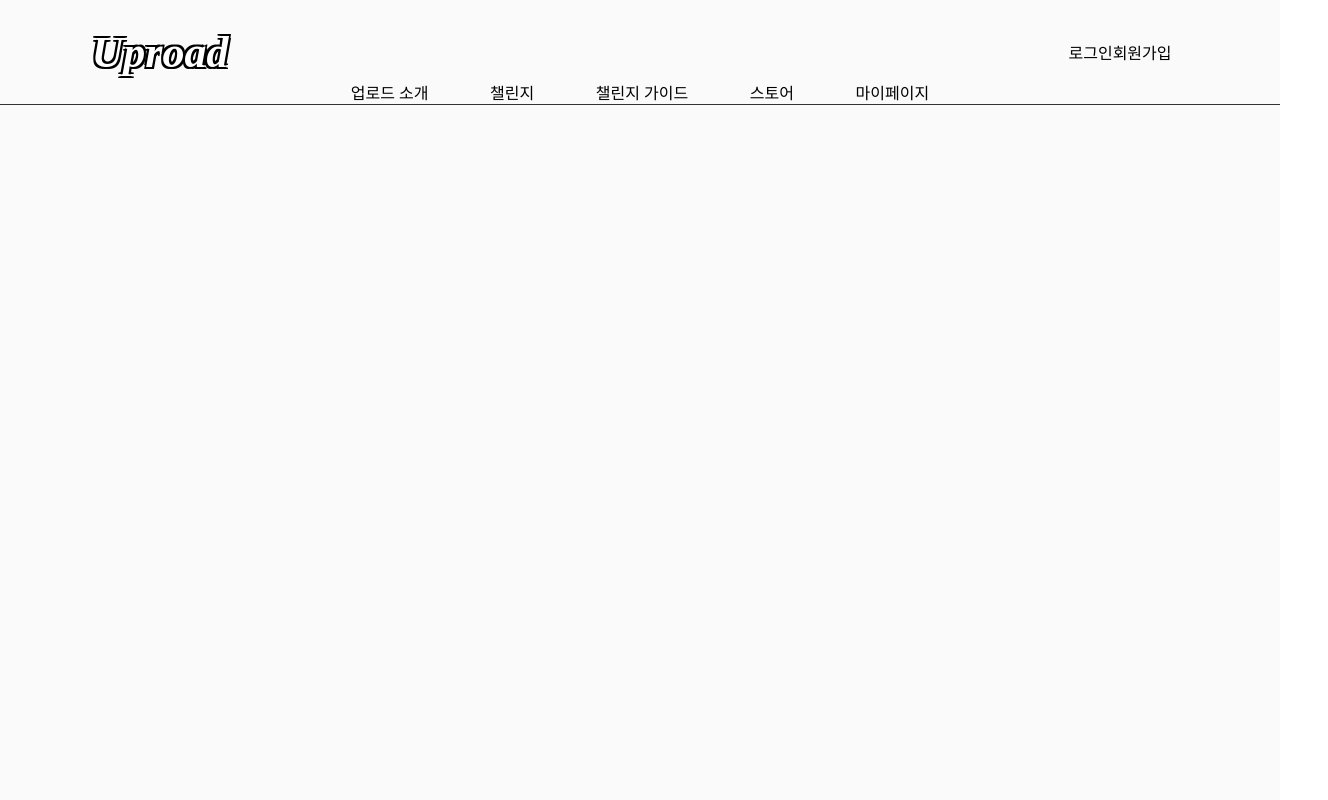
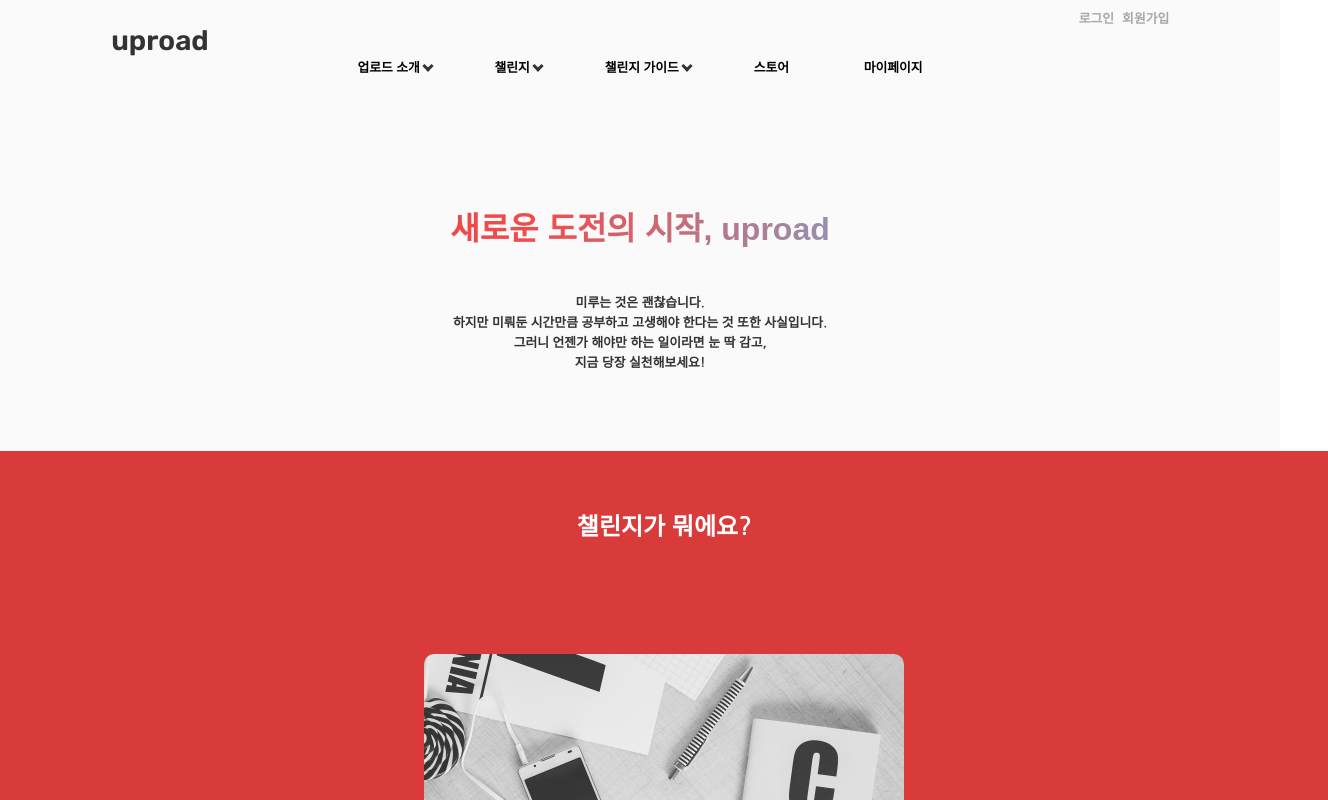
Before and after one commit to pby1360/Uproad, a React (Create React App) app in the folder frontend/: page / in a window 1280 px wide. Shown: the top 800 px of the page, 1328 px wide, since content can reach past the window. Built offline with nearby package versions, Linux system fonts and the light colour scheme.

Commit message:
add new home

```diff
--- a/frontend/public/index.html
+++ b/frontend/public/index.html
@@ -24,7 +24,7 @@
       work correctly both with client-side routing and a non-root public URL.
       Learn how to configure a non-root public URL by running `npm run build`.
     -->
-    <title>React App</title>
+    <title>새로운 도전의 시작, uproad</title>
   </head>
   <body>
     <noscript>You need to enable JavaScript to run this app.</noscript>
--- a/frontend/src/components/Navigation.js
+++ b/frontend/src/components/Navigation.js
@@ -8,30 +8,30 @@ const Navigation = () => {
     <div className={NavigationStyle}>
       <section className="navigation-bar">
         <section className="navigation-logo">
-          <Link to="/">Uproad</Link>
+          <Link to="/">uproad</Link>
         </section>
         <nav className="navigation-nav">
-          <ul class="clearfix">
+          <ul class="navs">
             <li>
-            <Link to="#">업로드 소개</Link>
-              <ul>
-                <li><Link to="/vision">비전</Link></li>
-                <li><Link to="/help">가치관</Link></li>
-                <li><Link to="/help">히스토리</Link></li>
-                <li><Link to="/help">소식</Link></li>
+            <Link to="#" className="arrow">업로드 소개</Link>
+              <ul className="sub-list">
+                <li><Link to="/vision">비전💎</Link></li>
+                <li><Link to="/help">가치관💬</Link></li>
+                <li><Link to="/help">히스토리📜</Link></li>
+                <li><Link to="/help">소식📰</Link></li>
               </ul>
             </li>
             <li>
-            <Link to="#">챌린지</Link>
-              <ul>
+            <Link to="#" className="arrow">챌린지</Link>
+              <ul className="sub-list">
                 <li><Link to="/vision">무작정 챌린지</Link></li>
                 <li><Link to="/vision">만들기 챌린지</Link></li>
                 <li><Link to="/vision">패키지</Link></li>
               </ul>
             </li>
             <li>
-              <Link to="#">챌린지 가이드</Link>
-              <ul>
+              <Link to="#" className="arrow">챌린지 가이드</Link>
+              <ul className="sub-list">
                 <li><Link to="/vision">참여방법</Link></li>
                 <li><Link to="/vision">참여보상</Link></li>
                 <li><Link to="/vision">자주묻는 질문</Link></li>
@@ -46,7 +46,6 @@ const Navigation = () => {
           <Link to="/">회원가입</Link>
         </section>
       </section>
-      <section className="dropdown"></section>
     </div>
   );
 };
--- a/frontend/src/pages/Home.js
+++ b/frontend/src/pages/Home.js
@@ -4,7 +4,25 @@ import HomeStyle from "../styles/Home.scss";
 const Home = () => {
   return (
     <div className={HomeStyle}>
-      <section className="home"></section>
+      <section className="home">
+        <article className="home-greeting">
+          <h1>새로운 도전의 시작, uproad</h1>
+          <span className="phrase">
+            미루는 것은 괜찮습니다.<br/>
+            하지만 미뤄둔 시간만큼 공부하고 고생해야 한다는 것 또한 사실입니다.<br/>
+            그러니 언젠가 해야만 하는 일이라면 눈 딱 감고,<br/>
+            지금 당장 실천해보세요!
+          </span>
+        </article>
+        <article className="home-middle">
+          <h1>챌린지가 뭐에요?</h1>
+          <section className="home-img-1">
+            <img src="/assets/img-team.jpg" alt="ceo"></img>
+          </section>
+        </article>
+        <article className="home-bottom">
+        </article>
+      </section>
     </div>
   )
 }
--- a/frontend/src/styles/Home.scss
+++ b/frontend/src/styles/Home.scss
@@ -1,5 +1,69 @@
+@import url('https://fonts.googleapis.com/css2?family=Nanum+Gothic&display=swap');
 .home {
+  font-family: 'Nanum Gothic', sans-serif;
   width: 100%;
-  height: 46rem;
+  // height: 46rem;
   background-color: #fafafa;
+
+  .home-greeting {
+    padding: 5rem;
+    text-align: center;
+
+
+    h1 {
+      @import url('https://fonts.googleapis.com/css2?family=Noto+Sans+KR:wght@900&display=swap');
+      font-family: 'Noto Sans KR', sans-serif;
+      font-size: 2rem;
+      background: linear-gradient(103.4deg
+        , #d93b3b 0%
+        , #f04d4d 41.33%
+        , rgb(97, 184, 232) 81.99%
+        , #333 98.69%
+      );
+      -webkit-background-clip: text;
+      -webkit-text-fill-color: transparent;
+
+      // font-weight: bold;
+    }
+
+    .phrase {
+      font-size: 0.8rem;
+      font-weight: bold;
+      color: #333;
+    }
+  }
+
+  .home-middle {
+    // height: 20rem;
+    padding: 1.5rem;
+    width: 100%;
+    background: #d93b3b;
+    text-align: center;
+
+    h1 {
+      font-size: 1.5rem;
+      color: #fff;
+    }
+
+    .home-img-1 {
+      text-align: center;
+
+      img {
+        border-radius: 10px;
+        // border: solid 20px white;
+        margin-top: 5rem;
+        width: 30rem;
+        // width: 50%;
+      }
+    }
+  }
+  .home-bottom {
+    width: 100%;
+    min-height: 10rem;
+
+    h1 {
+      font-size: 1.5rem;
+      color: #fff;
+    }
+  }
 }
--- a/frontend/src/styles/components/Navigation.scss
+++ b/frontend/src/styles/components/Navigation.scss
@@ -1,35 +1,85 @@
+@import url('https://fonts.googleapis.com/css2?family=Nanum+Gothic&display=swap');
+@import url('https://fonts.googleapis.com/css2?family=Nunito:wght@900&family=Rubik:wght@600&display=swap');
+
 .navigation-bar {
+  font-family: 'Nanum Gothic', sans-serif;
+  font-size: 0.8rem;
+  font-weight: 600;
   width: 100%;
-  height: 6.5rem;
+  height: 5rem;
   background-color: #fafafa;
-  border-bottom: solid 1px #333333;
+  // border-bottom: solid 1px #333333;
   display: flex;
 
   .navigation-logo {
+
     flex: 3;
     display: flex;
     justify-content: center;
     align-items: center;
 
     a {
-      color: #ffffff;
-      font-weight: bold;
-      font-style: italic;
-      font-size: 2.75rem;
-      text-decoration: none;
-      text-shadow: -2px -2px 0 #000, 2px -2px 0 #000, -2px 2px 0 #000,
-        2px 2px 0 #000;
+      color: #333;
+      font-size: 1.75rem;
+      font-family: 'Nunito', sans-serif;
+      font-family: 'Rubik', sans-serif;
+    }
+
+    a:hover {
+      color: #f04d4d;
+      text-shadow: 1px 1px 2px #c8c8c8;
     }
   }
   .navigation-nav {
     flex: 6;
     display: flex;
     align-items: flex-end;
+    margin-bottom: 0.25rem;
 
-    .clearfix {
+    .navs {
       display: flex;
       justify-content: space-around;
       width: 100%;
+
+      li a.arrow{
+        position: relative;
+       }
+
+      li a.arrow::after{
+        content:"";
+        display: block;
+        width: 5px;
+        height: 5px;
+        border-top: 3px solid #333;
+        border-right: 3px solid #333;
+        -webkit-transform: rotate(135deg);
+        transform: rotate(135deg);
+        position: absolute;
+        right: -0.75rem;
+        top:60%;
+        margin-top:-7px;
+      }
+
+      .sub-list {
+        box-shadow: 0 0 5px #333;;
+        border-radius: 5px;
+        margin-top: 0.5rem;
+        padding: 0.25rem 0;
+        width: fit-content;
+        background-color: #fff;
+
+        li {
+          padding: 0.25rem 2rem 0.25rem 1rem;
+          text-shadow: 0px 0px 0px #c8c8c8;
+        }
+
+        li:hover {
+          background-color: #f3f3f3;
+          color: #f04d4d;
+          font-weight: bold;
+          text-shadow: 0px 0px 0px #c8c8c8;
+        }
+      }
     }
 
     li {
@@ -47,12 +97,15 @@
       white-space: nowrap;
     }
 
+    ul > li:hover {
+      text-shadow: 2px 2px 1px #c8c8c8;
+    }
+
     ul > li:hover ul {
       opacity: 1;
-    }
-
-    ul > li:hover + .dropdown {
-      display: inline-block;
+      // display: block;
+      font-weight: normal;
+      transition: 0.3s 0.2s;
     }
 
     ul,
@@ -63,19 +116,21 @@
     }
   }
   .navigation-login {
+    font-family: 'Nanum Gothic', sans-serif;
     flex: 3;
     display: flex;
     justify-content: center;
-    align-items: center;
+    align-items: flex-start;
+
+    a {
+      color: #a8a8a8;
+      margin-top: 0.5rem;
+      margin-left: 0.5rem;
+    }
   }
   a {
     color: inherit;
     text-decoration: none;
   }
+
 }
-.dropdown {
-  background-color: red;
-  width: 100%;
-  height: 10rem;
-  display: none;
-}
```
Also changed, not shown: frontend/public/assets/img-team.jpg (added).
